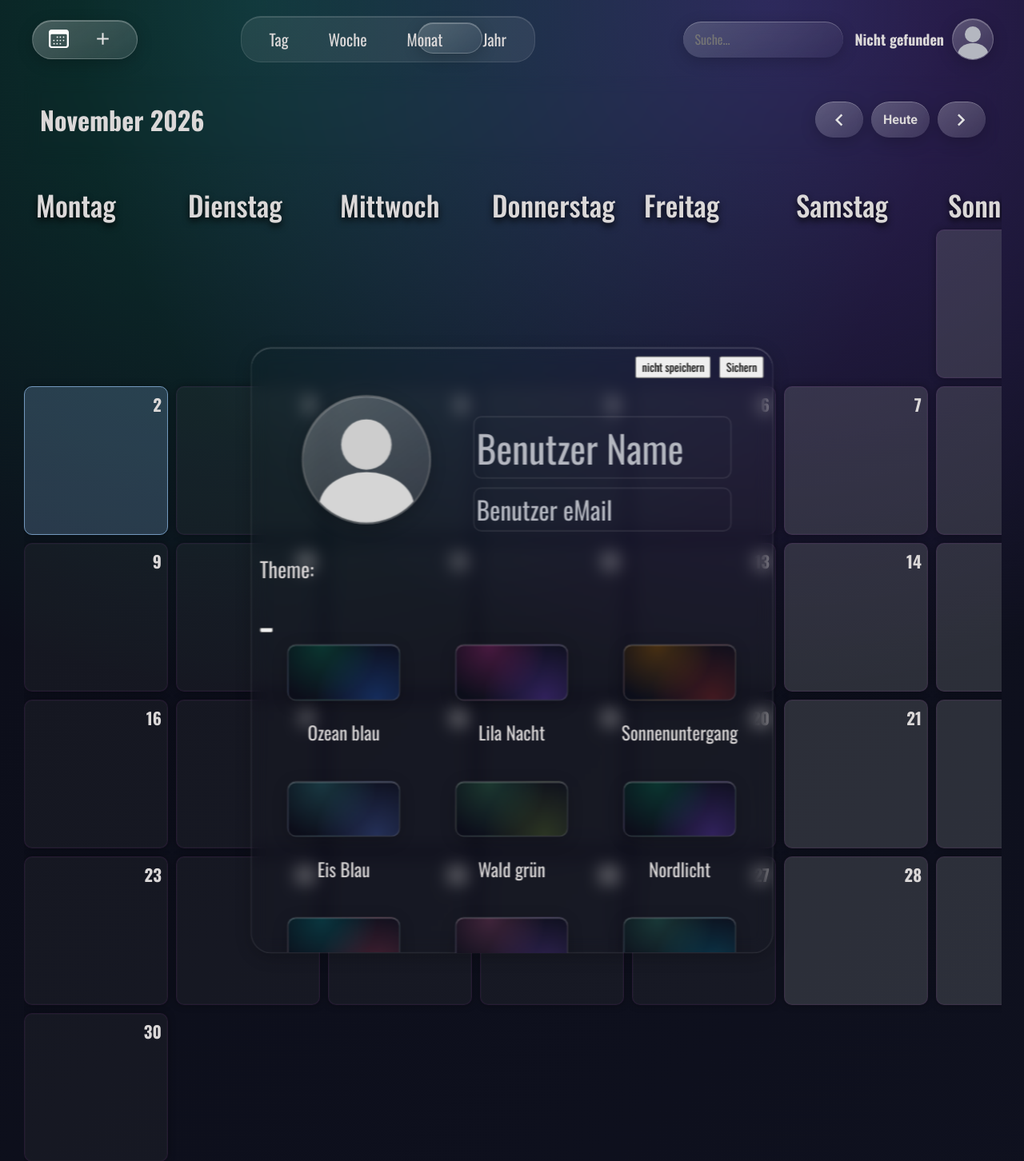
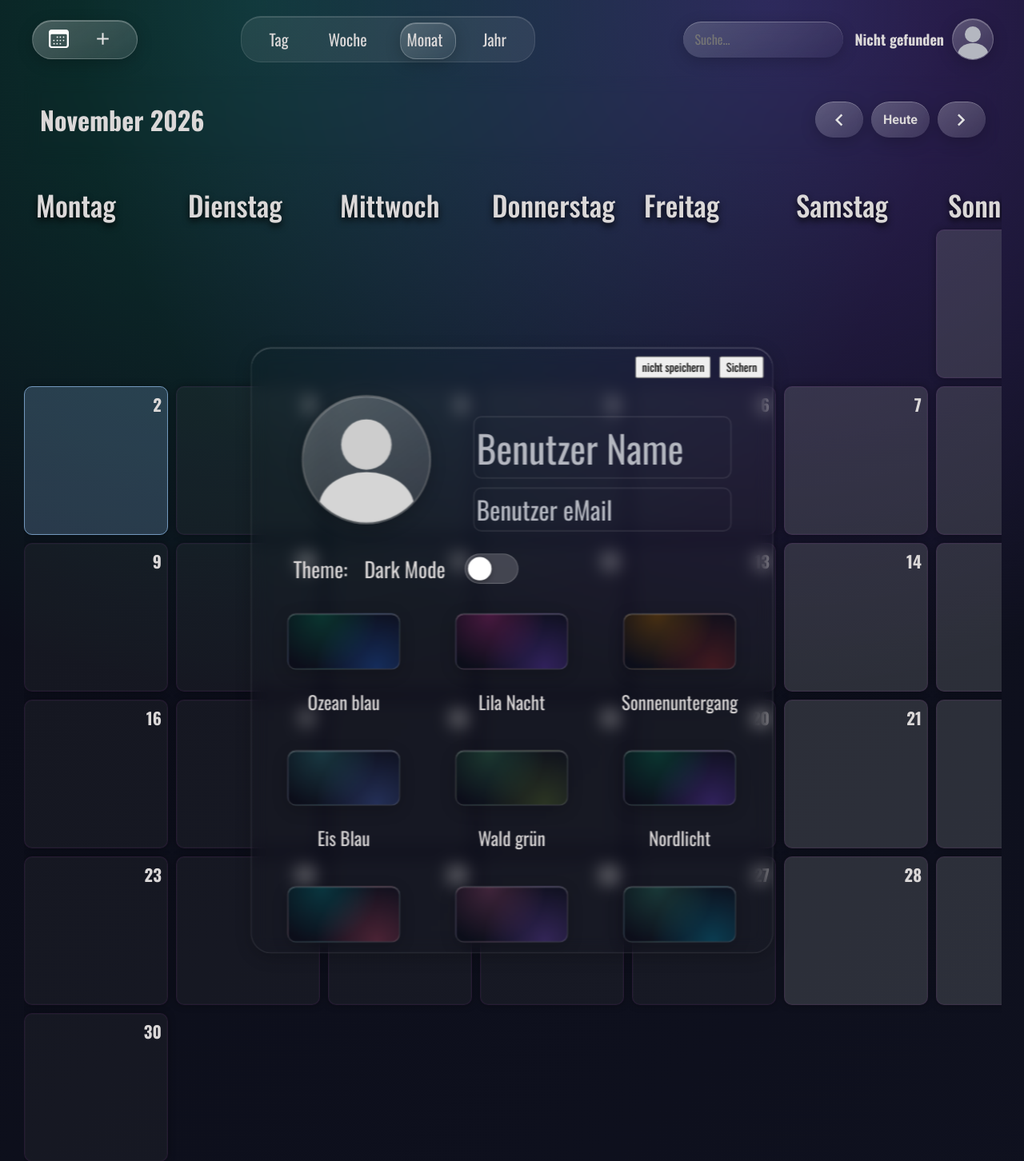
Before and after one commit to Max1432008/Calender-App, a Flask app: template templates/month-look.html in a window 1280 px wide. Shown: the top 1452 px of the page at 80% size. Run offline with Flask 3, Linux system fonts and the light colour scheme; the template is opened without the code that fills it, so the values that code supplies are empty.

Commit message:
theme-button

```diff
--- a/models.py
+++ b/models.py
@@ -25,6 +25,7 @@
 
     password_hash = Column(String(128), nullable=False)
     color_theme = Column(String(20), default="dark")
+    background_color = Column(String(50), default="ozean")
     profil_cover = Column(Text)
 
     # Beziehung zu Events
--- a/static/css/profil.css
+++ b/static/css/profil.css
@@ -48,6 +48,63 @@
   border: 1px solid rgba(255, 255, 255, 0.12);
 
   border-radius: 24px;
+}
+
+.theme-container {
+  margin-left: 40px;
+  display: flex;
+  flex-direction: row;
+  align-items: center;
+  gap: 20px;
+}
+
+.theme-container > p {
+  font-size: 25px;
+}
+
+.text-theme {
+  width: 100px;
+}
+
+.button-theme {
+  position: relative;
+  display: flex;
+  align-items: center;
+
+  width: 64px;
+  min-width: 64px;
+  height: 36px;
+  padding: 3px;
+
+  border: 1px solid rgba(255, 255, 255, 0.2);
+  border-radius: 999px;
+  background: rgba(120, 120, 128, 0.45);
+
+  cursor: pointer;
+  transition: background 0.2s ease;
+}
+
+.theme-switch-knob {
+  display: block;
+  width: 28px;
+  height: 28px;
+  flex-shrink: 0;
+
+  border-radius: 50%;
+  background: white;
+
+  box-shadow: 0 2px 5px rgba(0, 0, 0, 0.3);
+
+  transform: translateX(0);
+  transition: transform 0.22s ease;
+}
+
+.button-theme[aria-pressed="true"] {
+  background: var(--entry-1);
+}
+
+.button-theme[aria-pressed="true"] .theme-switch-knob {
+  transform: translateX(28px);
 }
 
 .button-profil {
--- a/static/js/profil.js
+++ b/static/js/profil.js
@@ -2,6 +2,7 @@
 const profil_button = document.getElementById("profil-button");
 
 let profil_visible = false; //! Umgestellt für das einstellen
+let dark_theme = true;
 
 async function get_user_data() {
   const response = await fetch("/get-user-data");
@@ -29,6 +30,34 @@
   }
 }
 
+function dark_mode(profil_container) {
+  const text_theme = profil_container.querySelector(".text-theme");
+  document.documentElement.dataset.theme = "dark";
+  typeText(text_theme, "Dark Mode", 50);
+}
+
+function light_mode(profil_container) {
+  const text_theme = profil_container.querySelector(".text-theme");
+  document.documentElement.dataset.theme = "light";
+  typeText(text_theme, "Light Mode", 50);
+}
+
+function theme_button_funktion(profil_container) {
+  const button_theme = profil_container.querySelector(".button-theme");
+  button_theme.addEventListener("click", () => {
+    const aktiv = button_theme.getAttribute("aria-pressed") === "true";
+    if (dark_theme) {
+      dark_mode(profil_container);
+      dark_theme = false;
+    } else {
+      light_mode(profil_container);
+      dark_theme = true;
+    }
+
+    button_theme.setAttribute("aria-pressed", !aktiv);
+  });
+}
+
 function profil_management() {
   const template_profil = document.getElementById("profil-template");
   const existing_profil = document.querySelector(".profil-container");
@@ -41,6 +70,7 @@
     profile_name.classList.add("profile-name-visible");
 
     user_data_input(profil_container);
+    theme_button_funktion(profil_container);
   } else {
     existing_profil?.remove();
     profil_visible = false;
--- a/templates/month-look.html
+++ b/templates/month-look.html
@@ -219,7 +219,7 @@
       <div class="profil-container glass">
         <div class="button-profil">
           <button class="delete-button">nicht speichern</button>
-          <button class="save-button">Sichern</button>
+          <button class="save-button-profil">Sichern</button>
         </div>
 
         <div class="aufteilung">
@@ -239,7 +239,15 @@
         </div>
         <div class="theme-container">
           <p>Theme:</p>
-          <button></button>
+          <p class="text-theme">Dark Mode</p>
+          <button
+            class="button-theme"
+            type="button"
+            aria-label="Theme wechseln"
+            aria-pressed="false"
+          >
+            <span class="theme-switch-knob"></span>
+          </button>
         </div>
         <div class="bg-styling"></div>
       </div>
```
